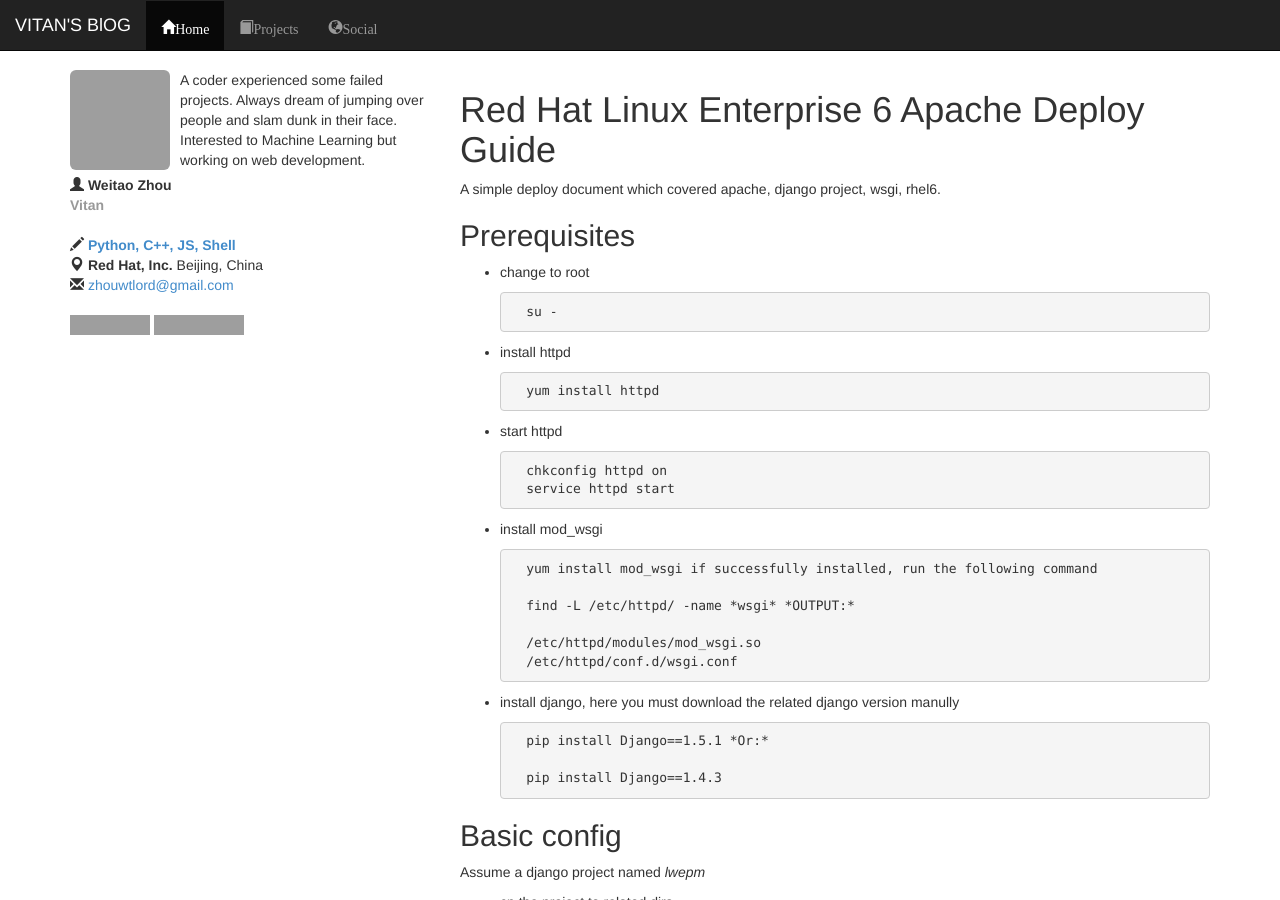
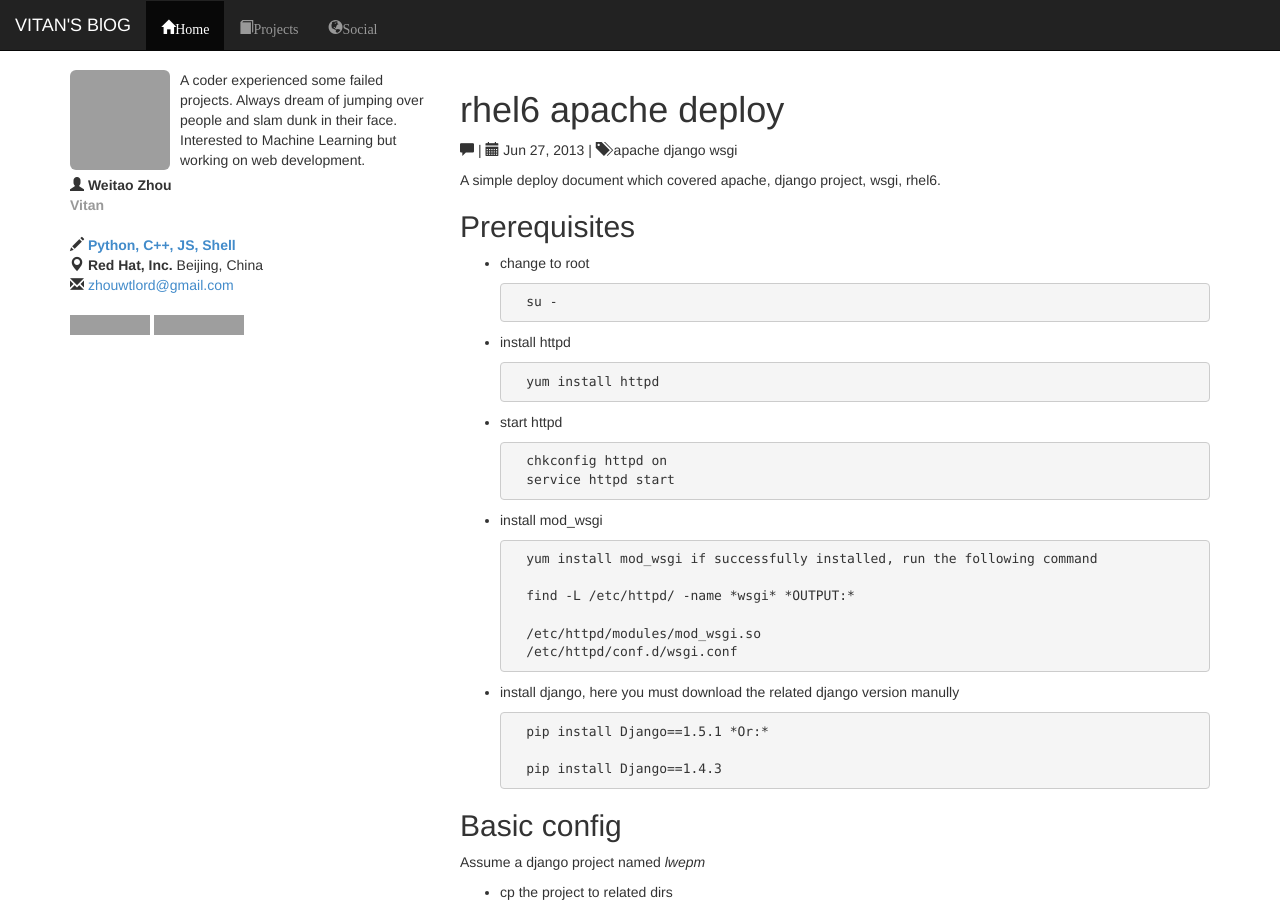
Before and after one commit to vitan/vitan.github.io, a Jekyll site: the page built from _posts/2013-06-27-rhel6-apache-deploy.md, in a window 1280 px wide and 900 px high, cut to the strip 0-900 px from the top of the window. Built offline with Jekyll 4.4.1, drawn with Linux system fonts in a browser that asks for light colours; Markdown is read by kramdown in place of the engine named in the settings; comment, search, counter and statistics services are not loaded; grey boxes are pictures that could not be loaded.

Commit message:
REV: Improved comments, calendar&tags style.

```diff
--- a/_layouts/post.html
+++ b/_layouts/post.html
@@ -2,6 +2,19 @@
 layout: base
 ---
 
+<h1>{{ page.title }}</h1>
+
+<p>
+    <span class="glyphicon glyphicon-comment"></span>
+    <a href="http://vitan.github.io{{ page.url }}#disqus_thread"></a> |
+    <span class="glyphicon glyphicon-calendar"></span>
+    {{ page.date | date: "%b %d, %Y" }} |
+    <span class="glyphicon glyphicon-tags"></span>
+    {% for tag in page.tags %}
+        {{ tag }}
+    {% endfor %}
+</p>
+
 {{ content }}
 
 {% include disqus.html %}
--- a/_posts/2013-06-27-rhel6-apache-deploy.md
+++ b/_posts/2013-06-27-rhel6-apache-deploy.md
@@ -3,11 +3,7 @@ layout: post
 title: rhel6 apache deploy
 tags: apache django wsgi
 categories: Linux
-excerpt: A simple deploy document which covered apache, django project, wsgi, rhel6.
 ---
-
-Red Hat Linux Enterprise 6 Apache Deploy Guide
-==============================================
 
 A simple deploy document which covered apache, django project, wsgi, rhel6.
 
--- a/index.html
+++ b/index.html
@@ -11,14 +11,13 @@ title: vitan.github.io ~ Zhou Weitao on the Internet
         <!--TODO: posts excerpt elgant solution -->
         <p class="clearfix hidden-xs">{{ post.excerpt }}</p>
         <p>
-            <a href="http://vitan.github.io{{ post.url }}#disqus_thread"></a>
+            <span class="glyphicon glyphicon-comment"></span>
+            <a href="http://vitan.github.io{{ post.url }}#disqus_thread"></a> |
             <span class="glyphicon glyphicon-calendar"></span>
             {{ post.date | date: "%b %d, %Y" }} |
             <span class="glyphicon glyphicon-tags"></span>
             {% for tag in post.tags %}
-            <span class="text-info">
                 {{ tag }}
-            </span>
             {% endfor %}
         </p>
         <p class="clearfix hidden-xs">
```
Also changed, not shown: _posts/2013-07-15-rhel6-mailserver-MTA-postfix-MDA-dovecot.md (+0 -4 lines), _posts/2013-07-19-two-factor-authentication-ssh-using-google-authenticator.md (+0 -4 lines).
